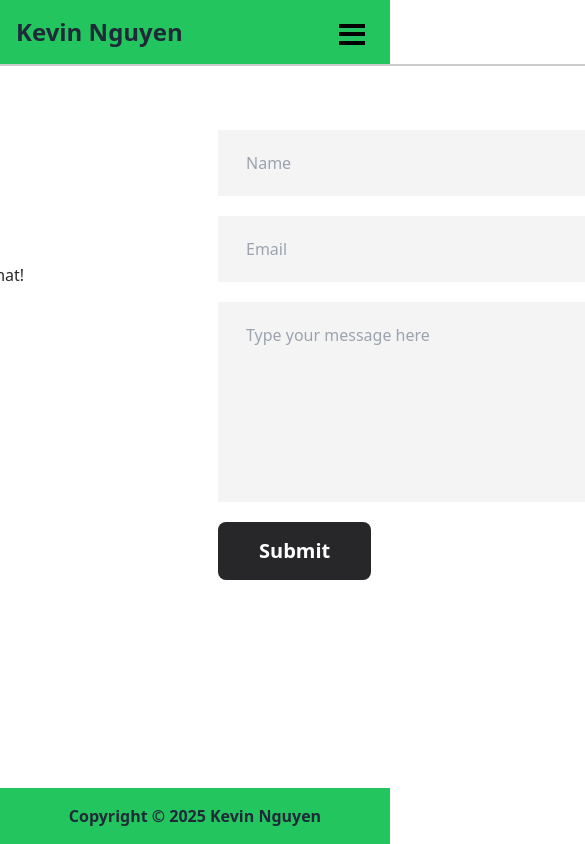
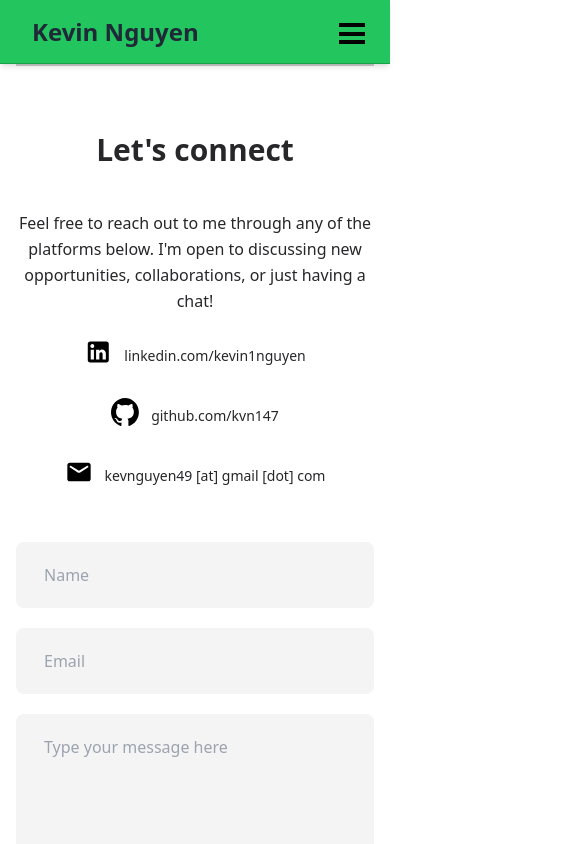
Before and after one commit to kvn147/kvn147.github.io, a React (Vite) app: page /contacts in a window 390 px wide. Shown: the top 844 px of the page, 585 px wide, since content can reach past the window. Built offline with nearby package versions, Linux system fonts and the light colour scheme.

Commit message:
add shadow to navbar, fix up contacts

```diff
--- a/src/components/navbar.jsx
+++ b/src/components/navbar.jsx
@@ -4,8 +4,8 @@ import DropdownMenu from './dropdown-menu';
 
 function Navbar() {
   return (
-    <div className="w-full h-16 sticky top-0 bg-green-500 flex items-center justify-between px-4 z-20">
-            <Link to="/" className="font-ubuntu font-semibold text-gray-800 text-2xl">Kevin Nguyen</Link>
+    <div className="w-full h-16 sticky top-0 bg-green-500 flex items-center justify-between px-4 z-20 shadow-md border-b border-green-600">
+            <Link to="/" className="font-ubuntu font-semibold text-gray-800 text-2xl px-4">Kevin Nguyen</Link>
             <div className="hidden sm:flex justify-end items-center gap-14 px-4">
                 <div className="justify-start font-bold">
                   <Link to="/" className="font-ubuntu text-gray-800 text-xl">Home</Link>
--- a/src/data/projects.js
+++ b/src/data/projects.js
@@ -38,7 +38,7 @@ export const projects = [
     title: "Personal Portfolio Website",
     description: "My personal portfolio website showcasing my projects and skills.",
     longDescription: "A personal portfolio website built with React, showcasing my projects, skills, and experiences.",
-    technologies: ["Javascript", "React+Vite", "Tailwind CSS"],
+    technologies: ["Javascript", "React+Vite", "Express.js", "Tailwind CSS"],
     githubUrl: "https://github.com/kvn147/kvn147.github.io",
     liveUrl: null,
     featured: false,
--- a/src/pages/contacts.jsx
+++ b/src/pages/contacts.jsx
@@ -66,50 +66,50 @@ function Contacts() {
   };
 
   return (
-    <div data-property="Desktop" className="self-stretch px-24 pb-16 bg-white inline-flex flex-col justify-start items-center gap-2.5">
-      <div className="pt-16 border-t-2 border-black/20 flex flex-col justify-start items-center gap-16">
-        <div className="inline-flex justify-start items-start gap-48">
-          <div className="inline-flex flex-col justify-start items-start gap-14">
-            <div className="flex flex-col justify-start items-start gap-10">
-              <div className="w-96 justify-start text-zinc-800 text-3xl font-semibold font-ubuntu leading-10">Let's connect</div>
-              <div className="w-96 justify-start text-zinc-800 text-base font-normal font-ubuntu leading-relaxed">Feel free to reach out to me through any of the platforms below. I'm open to discussing new opportunities, collaborations, or just having a chat!</div>
+    <div data-property="Desktop" className="self-stretch px-4 md:px-24 pb-16 bg-white flex flex-col justify-start items-center gap-2.5">
+      <div className="pt-16 border-t-2 border-black/20 flex flex-col justify-start items-center gap-16 w-full">
+        <div className="flex flex-col md:inline-flex md:flex-row justify-start items-center md:items-start gap-12 md:gap-48 w-full">
+          <div className="flex flex-col justify-start items-center md:items-start gap-6 lg:gap-10 w-full md:w-auto order-1">
+            <div className="flex flex-col justify-start items-center md:items-start gap-10">
+              <div className="w-full md:w-96 justify-start text-zinc-800 text-3xl font-semibold font-ubuntu leading-10 text-center md:text-left">Let's connect</div>
+              <div className="w-full md:w-96 justify-start text-zinc-800 text-base font-normal font-ubuntu leading-relaxed text-center md:text-left">Feel free to reach out to me through any of the platforms below. I'm open to discussing new opportunities, collaborations, or just having a chat!</div>
             </div>
 
             {/* LinkedIn Link */}
             <Link to="https://www.linkedin.com/in/kevin1nguyen" target="_blank" rel="noopener noreferrer">
-              <div className="flex items-align-center gap-3">
+              <div className="flex items-center gap-1 lg:gap-3">
                 <div className="w-9 h-9 relative overflow-hidden">
                     <img src={linkedin} alt="LinkedIn" className="w-7 h-7 filter brightness-0" />
                 </div>
-                <p className="text-zinc-800 text-base font-normal font-ubuntu">linkedin.com/kevin1nguyen</p>
+                <p className="text-zinc-800 text-sm lg:text-base font-normal font-ubuntu">linkedin.com/kevin1nguyen</p>
               </div>
             </Link>
 
             {/* GitHub Link */}
             <Link to="https://www.github.com/kvn147" target="_blank" rel="noopener noreferrer">
-              <div className="flex items-align-center gap-3">
+              <div className="flex items-center gap-1 lg:gap-3">
                 <div className="w-9 h-9 relative overflow-hidden">
                     <img src={github} alt="GitHub" className="w-7 h-7 filter brightness-0" />
                 </div>
-                <p className="text-zinc-800 text-base font-normal font-ubuntu">github.com/kvn147</p>
+                <p className="text-zinc-800 text-sm lg:text-base font-normal font-ubuntu">github.com/kvn147</p>
               </div>
             </Link>
 
             {/* Email Link */}
             <Link to="mailto:kevnguyen49@gmail.com" target="_blank" rel="noopener noreferrer">
-              <div className="flex items-align-center gap-3">
+              <div className="flex items-center gap-1 lg:gap-3">
                 <div className="w-9 h-9 relative overflow-hidden">
                   <img src={mail} alt="Mail" className="w-7 h-7 filter brightness-0" />
                 </div>
-              <p className="text-zinc-800 text-base font-normal font-ubuntu">kevnguyen49 [at] gmail [dot] com</p>
+              <p className="text-zinc-800 text-sm lg:text-base font-normal font-ubuntu">kevnguyen49 [at] gmail [dot] com</p>
               </div>
             </Link>
           </div>
 
           {/* Contact Form */}
-          <div className="inline-flex flex-col justify-start items-start gap-10">
-            <form onSubmit={handleSubmit} className="flex flex-col justify-start items-start gap-5 w-full">
-              <div className="w-[530px] px-7 py-5 bg-zinc-100 inline-flex justify-start items-start gap-2.5">
+          <div className="flex flex-col justify-start items-center md:items-start gap-10 w-full md:w-auto order-2">
+            <form onSubmit={handleSubmit} className="flex flex-col justify-start items-center md:items-start gap-5 w-full">
+              <div className="w-full md:w-[530px] px-7 py-5 bg-zinc-100 inline-flex justify-start items-start gap-2.5 rounded-lg">
                 <input
                   type="text"
                   name="name"
@@ -120,7 +120,7 @@ function Contacts() {
                   required
                 />
               </div>
-              <div className="w-[530px] px-7 py-5 bg-zinc-100 inline-flex justify-start items-start gap-2.5">
+              <div className="w-full md:w-[530px] px-7 py-5 bg-zinc-100 inline-flex justify-start items-start gap-2.5 rounded-lg">
                 <input
                   type="email"
                   name="email"
@@ -131,7 +131,7 @@ function Contacts() {
                   required
                 />
               </div>
-              <div className="w-[530px] px-7 py-5 bg-zinc-100 inline-flex justify-start items-start gap-2.5">
+              <div className="w-full md:w-[530px] px-7 py-5 bg-zinc-100 inline-flex justify-start items-start gap-2.5 rounded-lg">
                 <textarea
                   name="message"
                   value={formData.message}
@@ -153,7 +153,7 @@ function Contacts() {
 
               <button
                 type="submit"
-                className={`px-10 py-2 ${status.submitting ? 'bg-zinc-500' : 'bg-zinc-800'} inline-flex justify-start items-start gap-2.5`}
+                className={`w-full md:w-auto px-10 py-2 ${status.submitting ? 'bg-zinc-500' : 'bg-zinc-800'} flex justify-center items-center gap-2.5`}
                 disabled={status.submitting}
               >
                 <div className="text-center justify-center text-white text-xl font-semibold font-ubuntu leading-loose">
--- a/src/pages/home.jsx
+++ b/src/pages/home.jsx
@@ -22,7 +22,7 @@ function Header() {
 
 function About() {
   return (
-    <div className="relative min-h-[95vh] bg-gray-100 text-black font-ubuntu shadow-xl flex items-center">
+    <div className="relative min-h-[95vh] bg-gray-100 text-black font-ubuntu shadow-xl flex items-center z-10">
       <div className="container mx-auto px-4 py-10 flex flex-col lg:flex-row justify-between items-center gap-10">
         <div className="w-full lg:w-3/5 flex flex-col justify-center items-start gap-6">
           <div className="text-4xl font-semibold">About Me</div>
```
